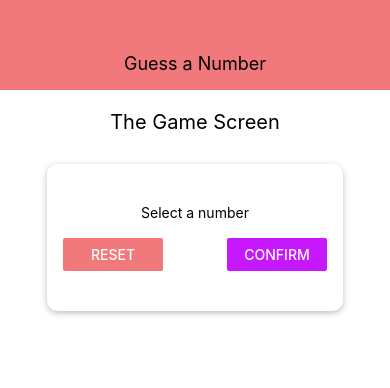
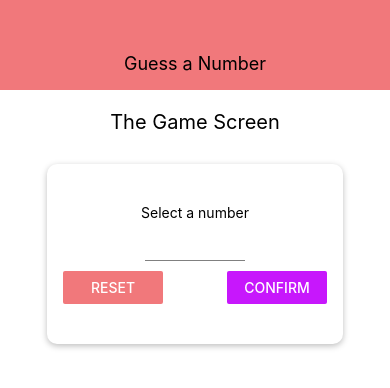
Before and after one commit to niranjanadhikari/guessNumberGame, a React Native app: screen / in a window 390 px wide. Shown: the top 388 px of the page. Built offline with nearby package versions, Linux system fonts and the light colour scheme.

Commit message:
created separate input component

```diff
--- /dev/null
+++ b/components/Input.js
@@ -0,0 +1,19 @@
+import React from 'react'
+import { StyleSheet, Text, TextInput, View } from 'react-native'
+
+const Input = (props) => {
+    return (
+      <TextInput {...props} style={{ ...styles.input, ...props.style}} />
+    )
+}
+
+export default Input
+
+const styles = StyleSheet.create({
+input: {
+height: 30,
+borderBottomColor: 'grey',
+borderBottomWidth: 1,
+marginVertical: 10,
+}
+})
--- a/screens/StartGameScreen.js
+++ b/screens/StartGameScreen.js
@@ -3,6 +3,7 @@
 
 import Card from '../components/Card'
 import Colors from '../constants/Colors'
+import Input from '../components/Input'
 
 const StartGameScreen = () => {
     return (
@@ -10,7 +11,7 @@
             <Text style={styles.title}>The Game Screen</Text>
             <Card style={styles.inputContainer}>
                 <Text>Select a number</Text>
-                <TextInput />
+                <Input style={styles.input} blurOnSubmit autoCapitalize="none" autoCorrect={false} keyboardType="number-pad" maxLength={2} />
                <View style={styles.ButtonContainer}>
                     <View style={styles.button}><Button title="Reset" onPress= {() => { console.log("hii");}} color={Colors.primary} /></View>
                     <View style={styles.button}><Button title="Confirm" color={Colors.accent} /></View>
@@ -48,4 +49,8 @@
     button: {
         width: 100,
     },
+    input: {
+        width: 100,
+        textAlign: 'center',
+    }
 })
```
